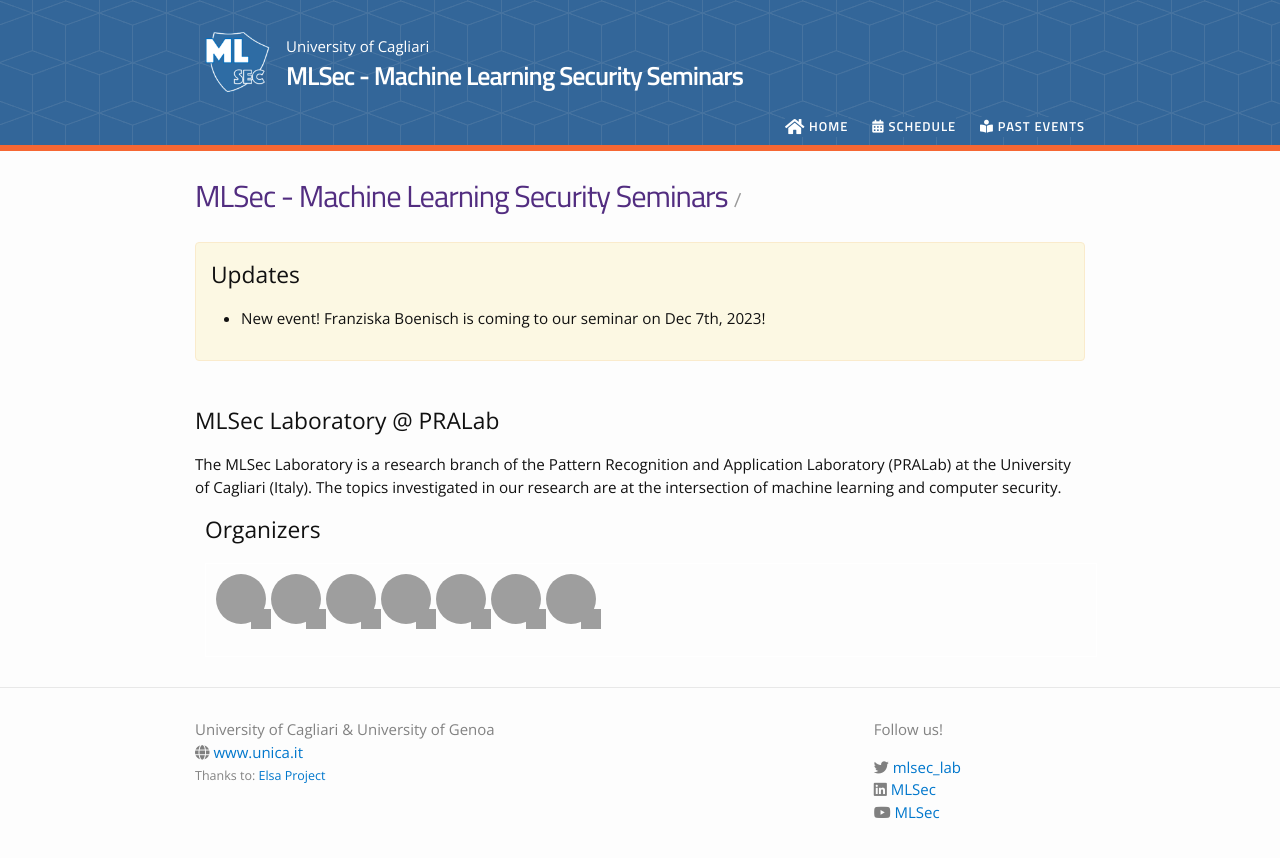
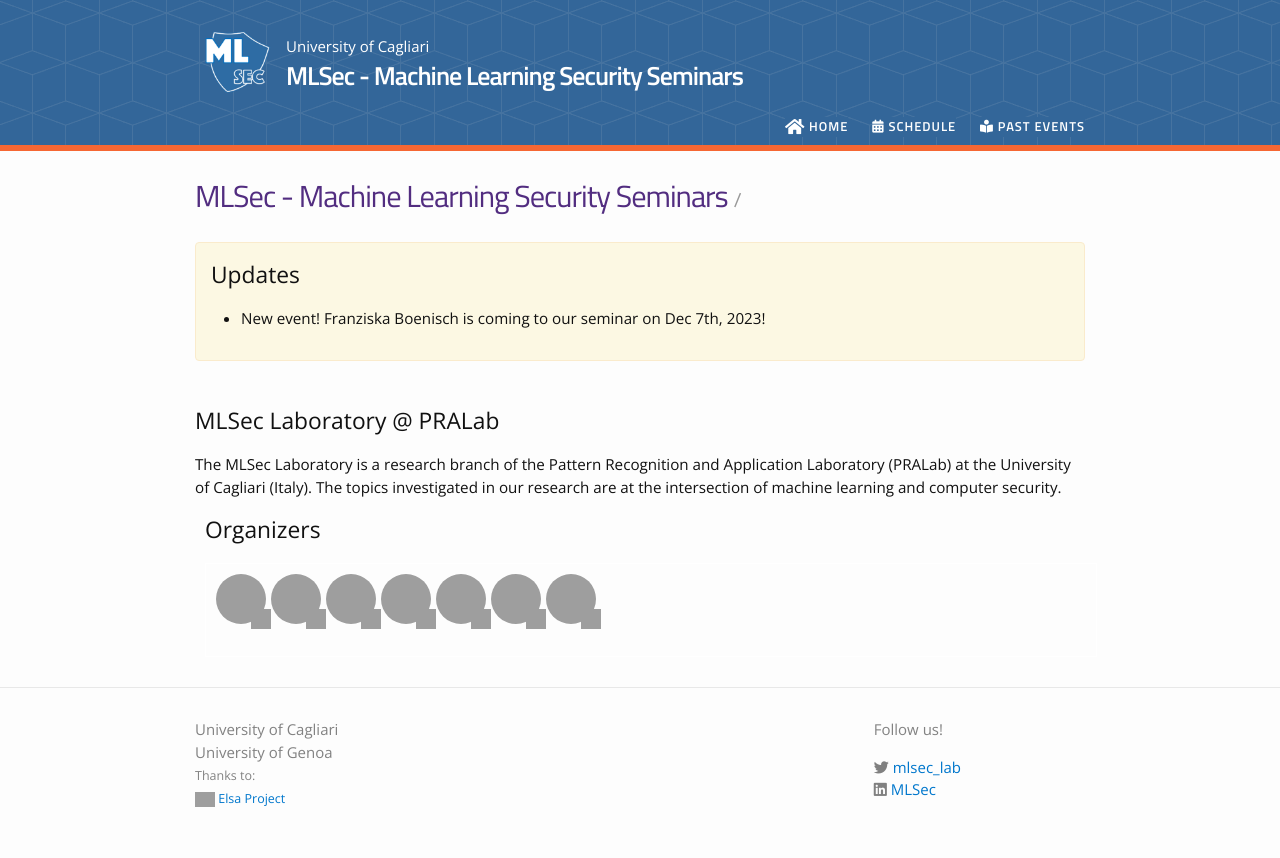
Before and after one commit to pralab/mlsec, a Jekyll site: the page built from index.md, in a window 1280 px wide. Shown: the top 858 px of the page. Built offline with Jekyll 4.4.1, drawn with Linux system fonts in a browser that asks for light colours; nearby versions of some CDN libraries; grey boxes are pictures that could not be loaded.

Commit message:
update acks

```diff
--- a/_config.yml
+++ b/_config.yml
@@ -6,7 +6,7 @@ baseurl: "/mlsec" # the subpath of your site, e.g. /blog/
 url: "https://pralab.github.io/mlsec" # the base hostname & protocol for your site
 
 schoolname: "University of Cagliari"
-schoolurl: "www.unica.it"
+schoolurl:
 twitter_username: mlsec_lab
 youtube_username: MLSec
 youtube_url: https://www.youtube.com/channel/UCfLweXOMiUVt0VUfBax1cRw
@@ -14,7 +14,8 @@ linkedin_username: MLSec
 linkedin_id: 77059723
 
 address: |
-    University of Cagliari & University of Genoa
+    University of Cagliari
+    University of Genoa
 
 
 # Set your Google Analytics tracking ID (set up yours at http://www.google.com/analytics/)
--- a/_includes/footer.html
+++ b/_includes/footer.html
@@ -14,7 +14,10 @@
     <i class="fas fa-globe" style="color:gray"></i> {{site.schoolurl}}
   </a><br>
 {% endif %}
-<small>Thanks to: <a href="https://www.elsa-ai.eu" target="_blank">Elsa Project</a></small>
+<small>Thanks to: <br>
+  <img src="https://www.elsa-ai.eu/images/logo/elsa_logo_RGB_twocolor.jpg" width="20px"/>
+  <a href="https://www.elsa-ai.eu" target="_blank">Elsa Project
+  </a></small>
 
 </div>
 
```
Also changed, not shown: _images/elsa.jpg (added).
